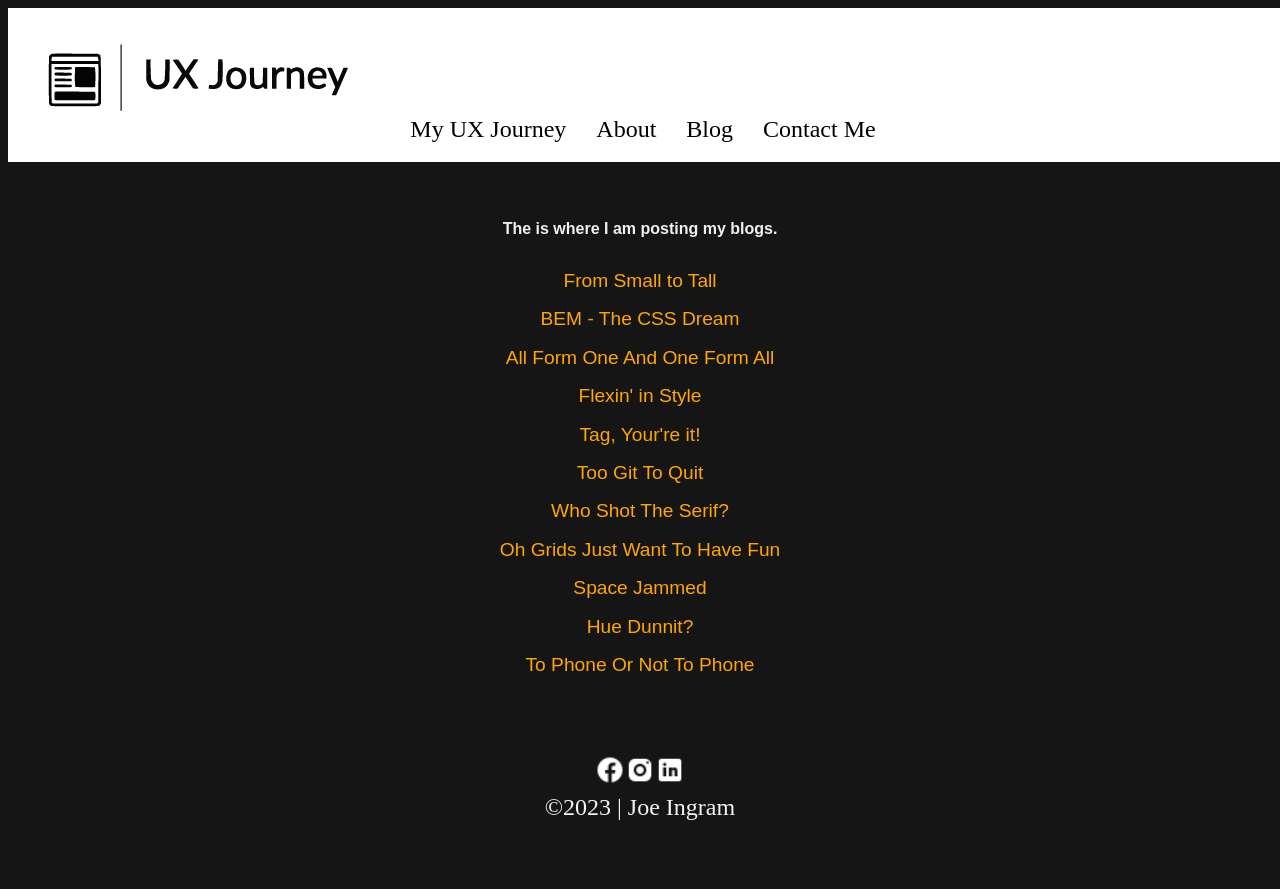
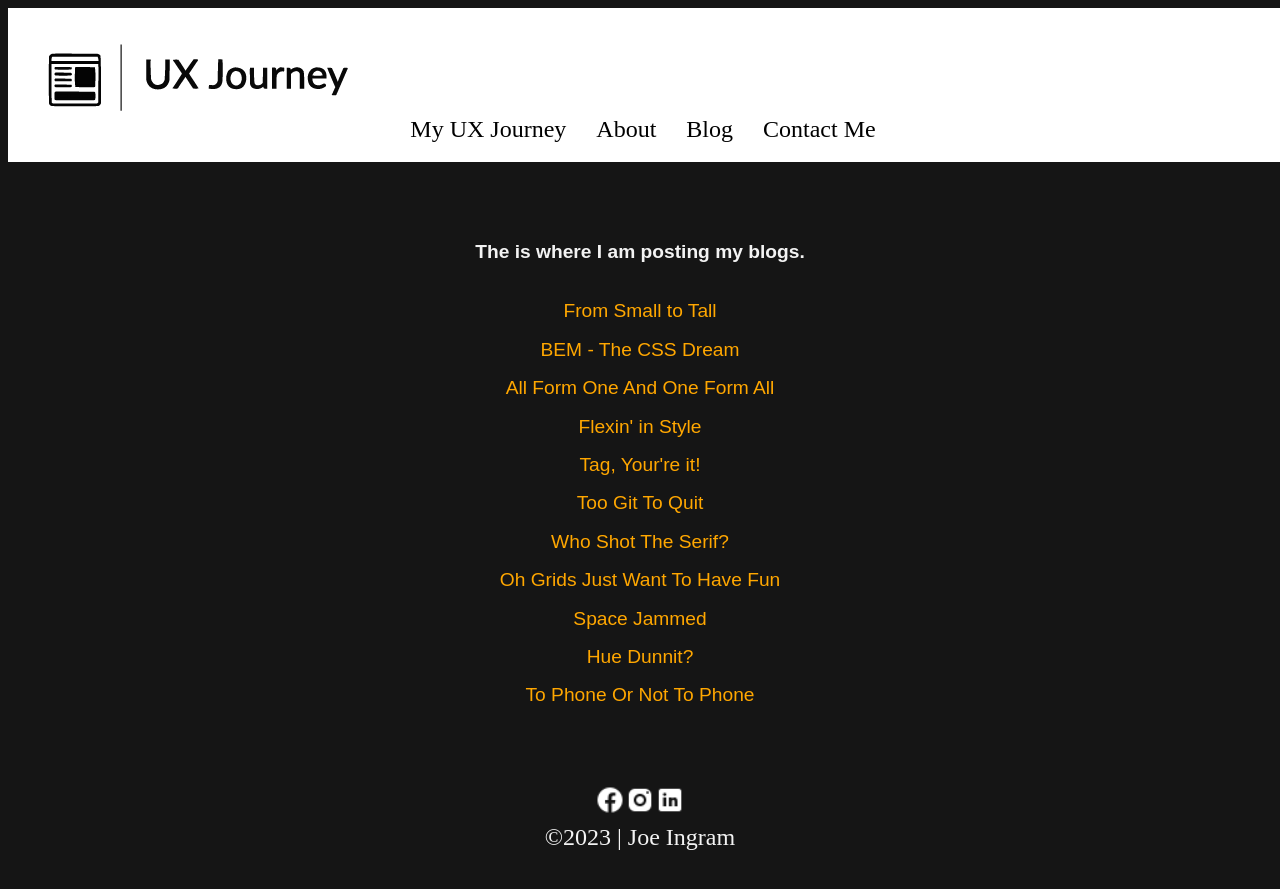
Before and after one commit to myuxjourney/myuxjourney.github.io, a Jekyll site: the page built from blog.md, in a window 1280 px wide. Shown: the top 889 px of the page. Built offline with Jekyll 4.4.1, drawn with Linux system fonts in a browser that asks for light colours; nearby versions of some CDN libraries.

Commit message:
about me page fix

```diff
--- a/_layouts/page.html
+++ b/_layouts/page.html
@@ -3,7 +3,6 @@
 ---
 
 <article class="post">
-  <h4 class="h4-blog">The is where I am posting my blogs.</h4>
   <header class="post-header">
     <h1 class="post-title"></h1>
   </header>
--- a/blog.md
+++ b/blog.md
@@ -4,6 +4,7 @@
 permalink: /blog/
 ---
 
+<h4 class="h4-blog">The is where I am posting my blogs.</h4>
 <li class="blog-list">
   {% for post in site.posts %}
     <li>
```
